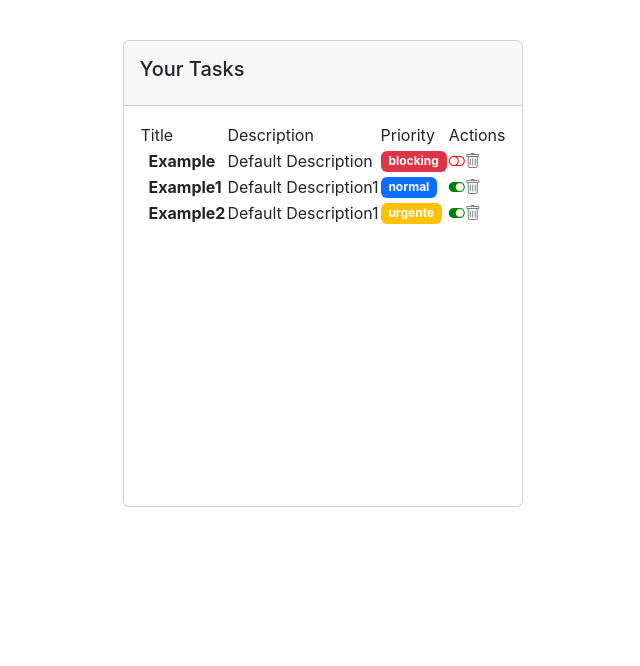
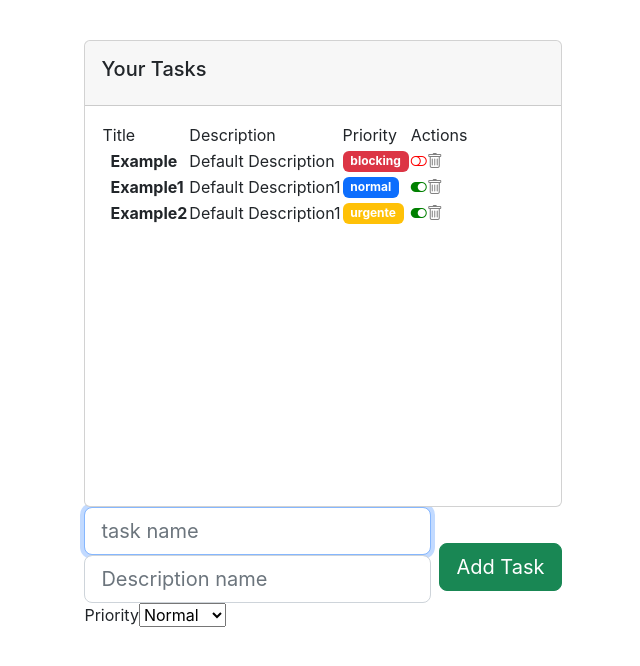
Before and after one commit to dalejandroramirez/OpenbootCamp, a React (Create React App) app: page / in a window 1280 px wide. Shown: the top 666 px of the page, without its empty margins (317-957 px from the left). Built offline with nearby package versions, Linux system fonts and the light colour scheme.

Commit message:
feature/ actualizacion tasks

```diff
--- a/src/components/container/task_list.jsx
+++ b/src/components/container/task_list.jsx
@@ -33,10 +33,24 @@
     // We update the state  of the componet with the new list of tasks  and it  will  update the
     //  iteration of the task in order to show  task update
     setTasks(tempTasks);
+  }
 
+  function deleteTask(task) {
+    console.log("this task will be deleted",task);
+    const index = tasks.indexOf(task);
+    const tempTasks = [...tasks];
+    tempTasks.splice(index,1)
+    setTasks(tempTasks)
+  }
 
+function addTask(task) {
+  console.log("this task will be add",task);
+  const index = tasks.indexOf(task);
+  const tempTasks = [...tasks];
+  tempTasks.push(task)
+  setTasks(tempTasks)
+}
 
-  }
 
   return (
         <div>
@@ -61,7 +75,10 @@
                         <TaskComponent
                           key={index}
                           task={task}
-                          complete={completeTask}>
+                          complete={completeTask}
+                          remove={deleteTask}
+                          >
+
                         </TaskComponent>
                       )
                       })
@@ -69,12 +86,12 @@
                   </tbody>
                 </table>
               </div>
-              <Taskform></Taskform>
             </div>
 
           </div>
           {/* aplicar todo varias veces */}
           {/* <TaskComponent task={defaultTask}></TaskComponent> */}
+              <Taskform add={addTask}></Taskform>
         </div>
     );
 };
--- a/src/components/pure/forms/taskForm.jsx
+++ b/src/components/pure/forms/taskForm.jsx
@@ -1,11 +1,57 @@
-import React from 'react';
+import React, { useRef } from 'react';
+import PropTypes from 'prop-types'
+import { LEVELS } from '../../../models/levels.enum';
+import { Task } from '../../../models/task.class';
 
-const Taskform = () => {
+const Taskform = ({add}) => {
+
+    const nameRef = useRef('');
+    const descriptionRef = useRef('');
+    const levelRef = useRef(LEVELS.NORMAL);
+
+    function addTask(e) {
+        e.preventDefault();
+
+        const newTask = new Task(
+            nameRef.current.value,
+            descriptionRef.current.value,
+            false,
+            levelRef.current.value,
+        );
+
+        add(newTask)
+
+    }
+
     return (
-        <div>
-
-        </div>
+        <form onSubmit={addTask} className='d-flex justify-content-center align-items-center mb-4'>
+            <div className='form-outline flex-fill'>
+                <input ref={nameRef} id='inputName' type='text' placeholder='task name' className='form-control form-control-lg' required autoFocus></input>
+                <input ref={descriptionRef} id='inputDescription' type='text' placeholder='Description name' className='form-control form-control-lg' required ></input>
+                <label htmlFor='selectLevel' className='sr-only'>Priority</label>
+                <select ref={levelRef} defaultValue={LEVELS.NORMAL} id='selectLevel'>
+                    <option value={LEVELS.NORMAL}>
+                        Normal
+                    </option>
+                    <option value={LEVELS.URGENTE}>
+                        Urgente
+                    </option>
+                    <option value={LEVELS.BLOCKING}>
+                        Blocking
+                    </option>
+                </select>
+            </div>
+            <button type='submit'
+                 className='btn btn-success btn-lg ms-2'>
+                Add Task
+            </button>
+        </form>
     );
 }
 
+
+Taskform.propTypes ={
+    add: PropTypes.func.isRequired
+}
+
 export default Taskform;
--- a/src/components/pure/task.jsx
+++ b/src/components/pure/task.jsx
@@ -5,7 +5,7 @@
 import '../../styles/task.scss'
 import { LEVELS } from '../../models/levels.enum';
 
-const TaskComponent = ({task,complete}) => {
+const TaskComponent = ({task,complete,remove}) => {
 
     useEffect(() => {
         console.log('Created Task');
@@ -61,10 +61,11 @@
                 {taskLevelBadge()}
             </td>
             <td className='align-middle task-action'>
-                {taskIconCompletedIcon
-
-()}
-            <i className='bi-trash' style={{color:"gray"}}></i>
+                {taskIconCompletedIcon()}
+            <i className='bi-trash'
+                style={{color:"gray"}}
+                onClick={()=> remove(task)}
+                ></i>
             </td>
         </tr>
 
@@ -76,7 +77,8 @@
 
 TaskComponent.propTypes = {
     task : PropTypes.instanceOf(Task).isRequired,
-    complete: PropTypes.func.isRequired
+    complete: PropTypes.func.isRequired,
+    remove: PropTypes.func.isRequired
 };
 
 
```
